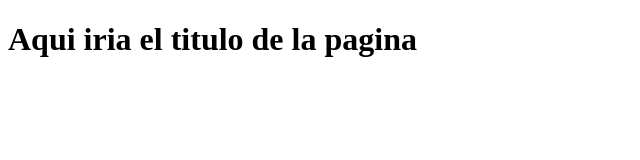
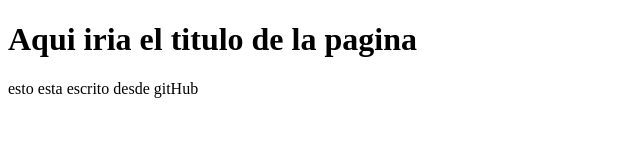
Before and after one commit to JessicaGarcia84/ProyectoWebEmpresaC, a plain HTML site: page index.html in a window 1280 px wide. Shown: the whole page, without its empty margins (0-640 px from the left). Drawn offline with Linux system fonts and the light colour scheme.

Commit message:
Update index.html

```diff
--- a/index.html
+++ b/index.html
@@ -7,5 +7,6 @@
 </head>
 <body>
     <h1>Aqui iria el titulo de la pagina</h1>
+    <p>esto esta escrito desde gitHub</p>
 </body>
 </html>
```
